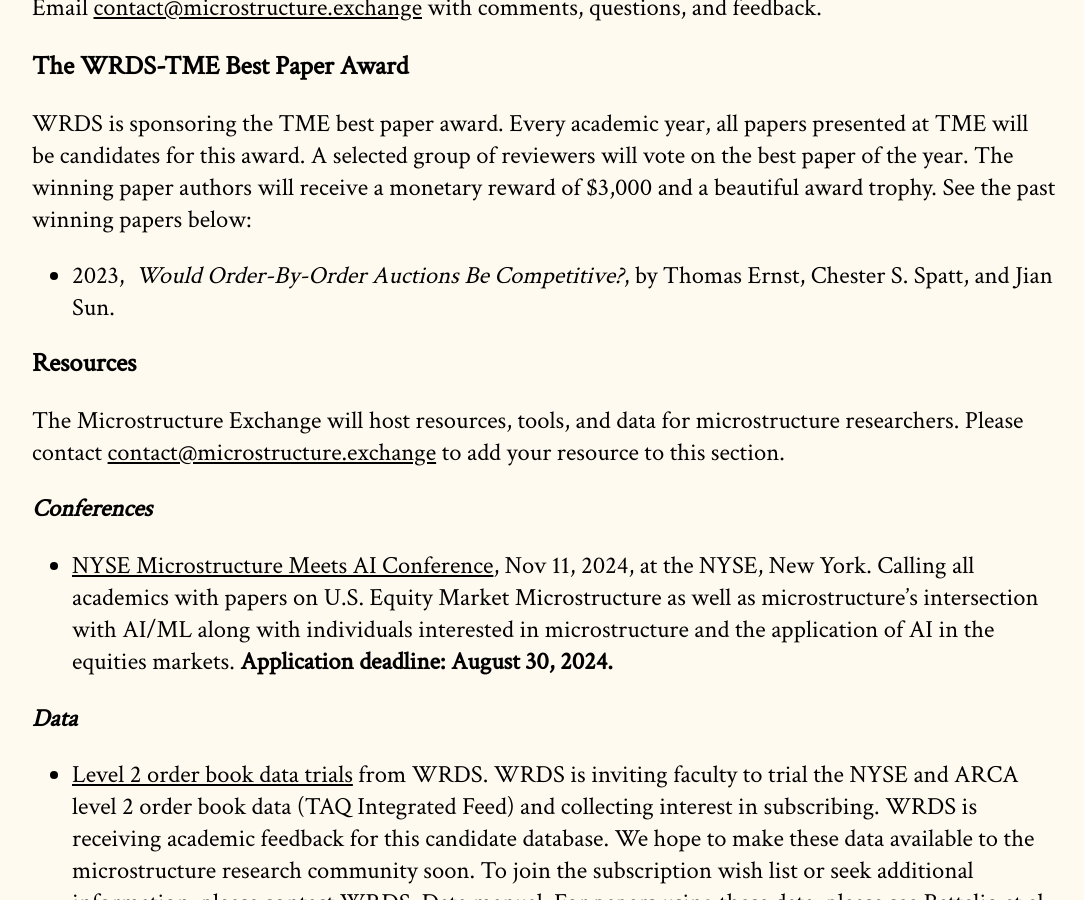
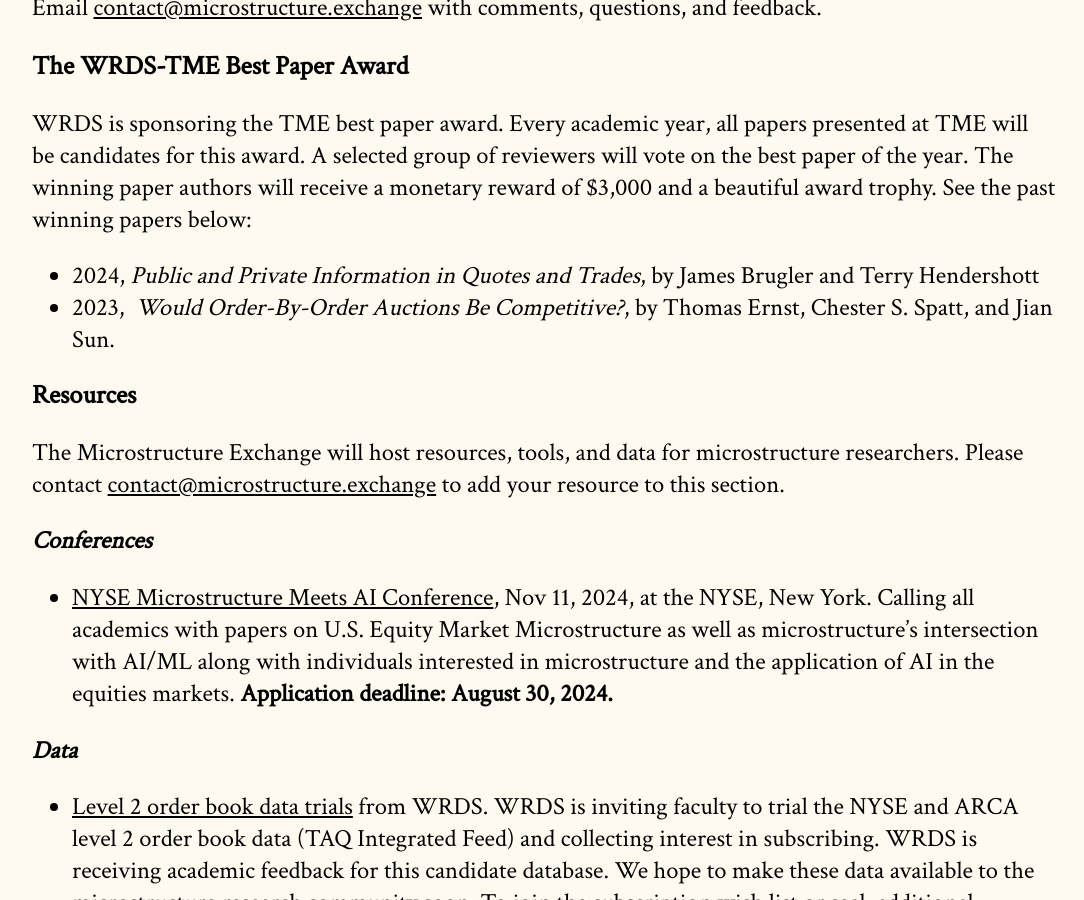
Before and after one commit to cpfiffer/microstructure.exchange, a Jekyll site: the page built from index.md, in a window 1280 px wide and 900 px high, scrolled down 2204 px. Shown: the whole window, without its empty margins (96-1180 px from the left). Built offline with Jekyll 4.4.1, drawn with Linux system fonts in a browser that asks for light colours; some web fonts are replaced.

Commit message:
Update index.md

```diff
--- a/index.md
+++ b/index.md
@@ -52,6 +52,7 @@ Email [contact@microstructure.exchange](mailto:contact@microstructure.exchange)
 ## The WRDS-TME Best Paper Award
 WRDS is sponsoring the TME best paper award. Every academic year, all papers presented at TME will be candidates for this award. A selected group of reviewers will vote on the best paper of the year. The winning paper authors will receive a monetary reward of $3,000 and a beautiful award trophy. See the past winning papers below:
 
+- 2024,  _Public and Private Information in Quotes and Trades_, by James Brugler and Terry Hendershott
 - 2023,  _Would Order-By-Order Auctions Be Competitive?_, by Thomas Ernst, Chester S. Spatt, and Jian Sun.
 
 ## Resources
```
